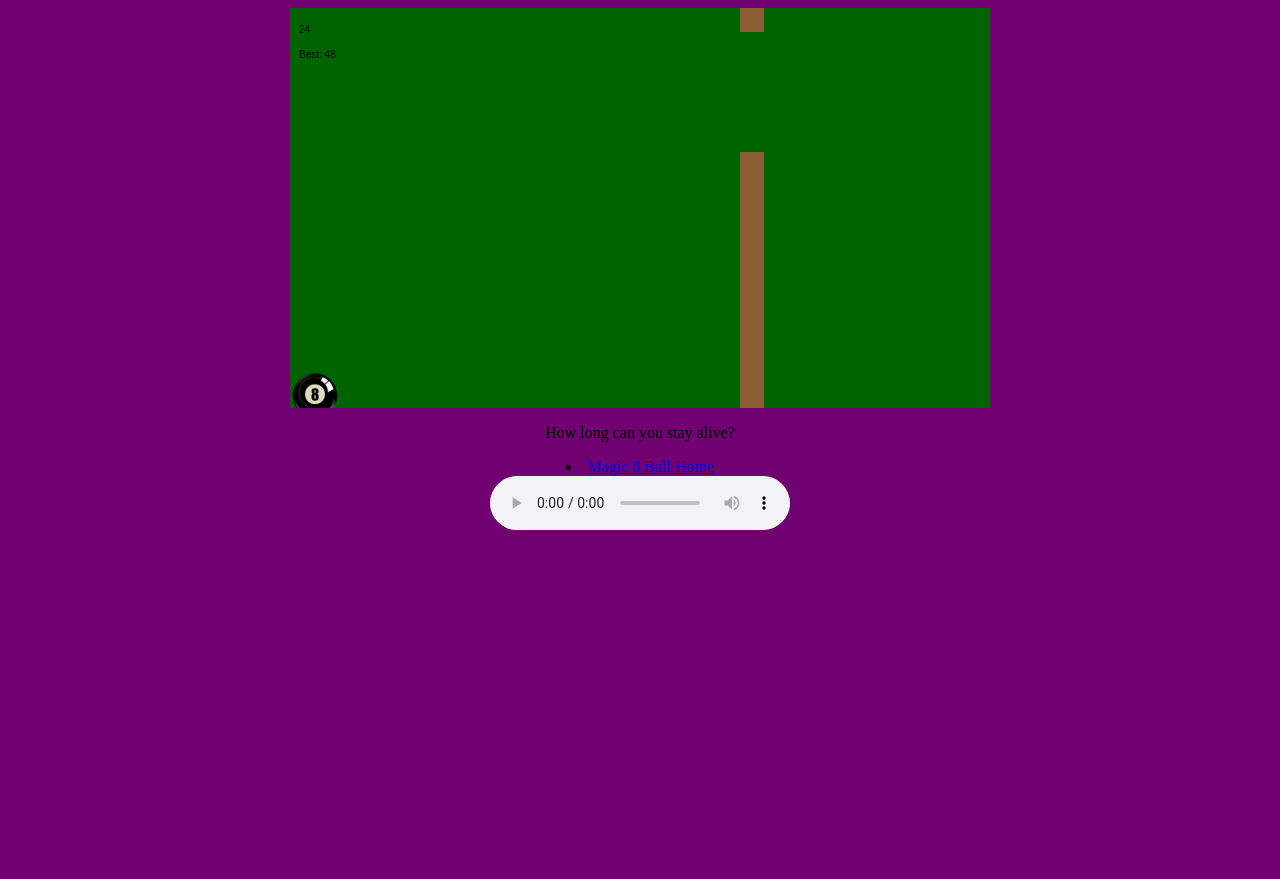
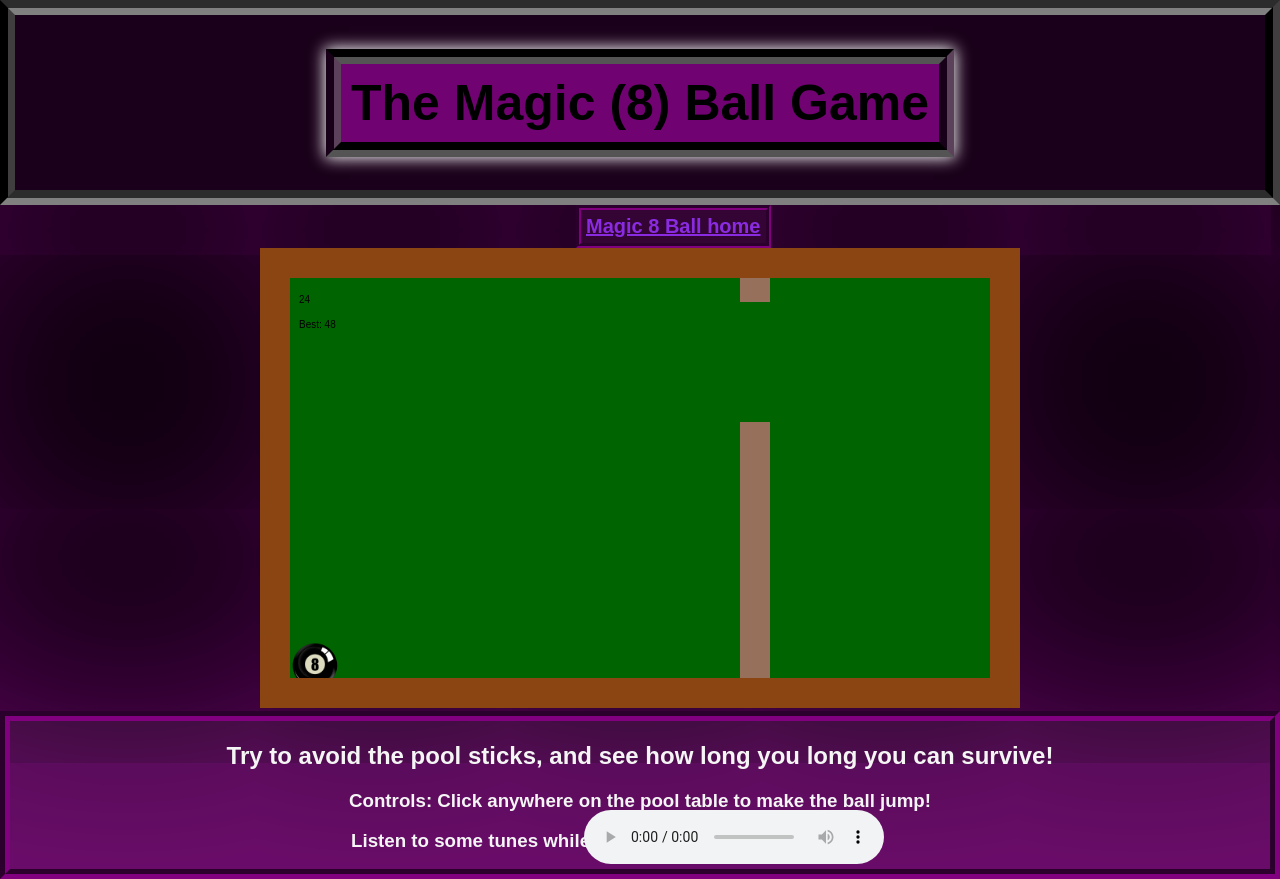
Before and after one commit to MasonMaag/capstone-foundations, a website: page client/game.html in a window 1280 px wide. Before the commit the page ends 816 px from the top, so only its background shows below. Drawn offline with Linux system fonts and the light colour scheme; a web font is replaced by a local one.

Commit message:
more styling commit 3

```diff
--- a/client/game.html
+++ b/client/game.html
@@ -1,44 +1,74 @@
+<!DOCTYPE html>
+<html lang="en">
+<head>
+  <meta charset="UTF-8">
+  <meta http-equiv="X-UA-Compatible" content="IE=edge">
+  <meta name="viewport" content="width=device-width, initial-scale=1.0">
+  <title>The Magic (8) Ball Game</title>
+  <link rel="preconnect" href="https://fonts.googleapis.com">
+    <link rel="preconnect" href="https://fonts.gstatic.com" crossorigin>
+    <link href="https://fonts.googleapis.com/css2?family=IBM+Plex+Mono:ital,wght@1,100;1,300;1,500&family=Kdam+Thmor+Pro&display=swap" rel="stylesheet">
+    <link rel="stylesheet" href="gameStyle.css">
+</head>
+
 <body style="height: 100vh; background: rgb(113, 2, 113); text-align: center;touch-action: manipulation;">
+  <header>
+    <h1>The Magic (8) Ball Game</h1>
+  </header>
+  <div id="homeLink">
+    <nav>
+      <a id="homeTag" href="./index.html">Magic 8 Ball home</a></li>
+    </nav>
+  </div>
     <canvas id="c" width="700" height="400"></canvas>
+
     <script>
       context = c.getContext("2d");
-      const bird = new Image();
-      bird.src = "./img/eightball.png";
-      birdX = birdDY = score = bestScore = 0;
-      interval = topPipeBottomY = 24;
-      birdSize = 50;
-      pipeWidth = 24;
-      birdY = pipeGap =120;
-      canvasSize = pipeX = 700;
-      c.onclick = () => (birdDY = 9) ;
+      const ball = new Image();
+      ball.src = "./img/eightball.png";
+      ballX = ballDY = score = bestScore = 0;
+      interval = topStickBottomY = 24;
+      ballSize = 50;
+      stickWidth = 30;
+      ballY = stickGap =120;
+      canvasSize = stickX = 700;
+      c.onclick = () => (ballDY = 9) ;
       setInterval(() => {
         context.fillStyle = "#006400";
-        context.fillRect(0,0,canvasSize,canvasSize); // Draw sky
-        birdY -= birdDY -= 0.5; // Gravity
-        context.drawImage(bird, birdX, birdY, birdSize * (512/512), birdSize); // Draw bird
-        context.fillStyle = "#8b5e34";
-        pipeX -= 10; // Move pipe
-        pipeX < -pipeWidth && // Pipe off screen?
-          ((pipeX = canvasSize), (topPipeBottomY = pipeGap * Math.random())); // Reset pipe and randomize gap.
-        context.fillRect(pipeX, 0, pipeWidth, topPipeBottomY); // Draw top pipe
-        context.fillRect(pipeX, topPipeBottomY + pipeGap, pipeWidth, canvasSize); // Draw bottom pipe
-        context.fillStyle = "black";
+        context.fillRect(0,0,canvasSize,canvasSize); // Draw table
+        ballY -= ballDY -= 0.5; // Gravity
+        context.drawImage(ball, ballX, ballY, ballSize * (512/512), ballSize); // Draw ball
+        context.fillStyle = "#96705B";
+        stickX -= 10; // Move stick
+        stickX < -stickWidth && // Stick off screen?
+          ((stickX = canvasSize), (topStickBottomY = stickGap * Math.random())); // Reset stick and randomize gap.
+        context.fillRect(stickX, 0, stickWidth, topStickBottomY); // Draw top stick
+        context.fillRect(stickX, topStickBottomY + stickGap, stickWidth, canvasSize); // Draw bottom stick
+        context.fillStyle ="black";
         context.fillText(score++, 9, 25); // Increase and draw score
         bestScore = bestScore < score ? score : bestScore; // New best score?
         context.fillText(`Best: ${bestScore}`, 9, 50); // Draw best score
-        (((birdY < topPipeBottomY || birdY > topPipeBottomY + pipeGap) && pipeX < birdSize * (512/512))// Bird hit pipe?
-         || birdY > canvasSize) && // Bird falls off screen
-        ((birdDY = 0), (birdY = 200), (pipeX = canvasSize), (score = 0)); // Bird died
+        (((ballY < topStickBottomY || ballY > topStickBottomY + stickGap) && stickX < ballSize * (512/512))// Ball hit stick?
+         || ballY > canvasSize) && // Ball falls off screen
+        ((ballDY = 0), (ballY = 200), (stickX = canvasSize), (score = 0)); // Ball died
       }, interval)
     </script>
-<br>
-<p>How long can you stay alive?</p>
 
-<nav>
-    <li class="crumb"><a href="./index.html">Magic 8 Ball Home</a></li>
-</nav>
+<div id="instCon">
+<h2>Try to avoid the pool sticks, and see how long you long you can survive!</h2>
+<h3>Controls: Click anywhere on the pool table to make the ball jump!</h3>
+<div id="audio">
+  <h3 id="tunes">Listen to some tunes while you play!</h3>
+  <audio controls id="controls">
+    <source src="audio/Soul.mp3" type="audio/mpeg">
+  </audio>
+  </div>
 
-<audio controls>
-    <source src="audio/Soul.mp3" type="audio/mpeg">
-</audio>
+
+
+</div>
+
+
+
   </body>
+</html>
--- a/client/gameStyle.css
+++ b/client/gameStyle.css
@@ -1 +1,88 @@
-canvas { background: white }
+canvas {
+    background: white;
+    border-width: 30px;
+    border-color: saddlebrown;
+    border-style: solid;
+}
+
+body{
+    margin:0;
+    padding: 0;
+    font-family: 'IBM Plex Mono', monospace;
+    font-family: 'Kdam Thmor Pro', sans-serif;
+    background-color: rgb(113, 2, 113);
+}
+
+header {
+    display: flex;
+    justify-content: center;
+    background-color: rgba(0, 0, 0, 0.766);
+    border: 15px;
+    border-style: groove;
+    border-color: gray rgba(65, 64, 64, 0.978);
+    box-shadow: 0px 0px 25px 15px black ;
+    box-shadow: 150px 250px 270px 280px rgba(0, 0, 0, 0.896);
+}
+
+h1 {
+    height: fit-content;
+    width: fit-content;
+    background-color: rgb(113, 2, 113);
+    color: black;
+    padding:10px;
+    font-weight: 900;
+    font-size: 50px;
+    border: 15px;
+    border-style:groove;
+    border-color: black rgba(86, 84, 84, 0.783);
+    box-shadow: 0px 0px 15px 1px white ;
+    text-align: center;
+}
+
+#homeTag{
+    color: blueviolet;
+    font-size: 20px;
+    font-weight: 700;
+}
+
+#homeLink{
+    display: flex;
+    border-color: purple;
+    border-style: groove;
+    background-color: rgb(52, 5, 52);
+    border-width:5px;
+    width: fit-content;
+    padding: 5px;
+    margin-left: 45%;
+}
+
+#instCon{
+    background-color: rgba(153, 150, 150, 0.074);
+    padding: 1px;
+    /* margin-right: 100px; */
+    margin-top: -.1%;
+    border-width:10px;
+    border-color: purple;
+    border-style: groove;
+}
+
+#controls{
+    margin-left: 15%;
+    margin-top: -10%;
+}
+
+#tunes{
+    margin-right: 20%;
+    margin-bottom: -.2%;
+}
+
+h2,h3{
+    color: whitesmoke;
+}
+
+#homeTag:hover {
+    border-color: darkmagenta;
+    box-shadow: 0px 0px 30px 1px black;
+    color: darkmagenta;
+    transform: scale(1.1, 1.1);
+}
--- a/client/main.js
+++ b/client/main.js
@@ -42,7 +42,7 @@ fortuneBtn.addEventListener('click',getFortune)
     <h4>Expected:</h4>
     <li>${newQuest.mainExpect[0]}</li>
     <h4>Ask the 8 ball:</h4>
-    <button onclick="getAnswer()">Ask!</button>
+    <button onclick="getAnswer()" id="askBtn">Ask!</button>
     </div>`;
 
     questContainer.appendChild(questSheet)
--- a/client/mainStyle.css
+++ b/client/mainStyle.css
@@ -33,7 +33,7 @@ h1 {
 }
 
 #gameTag{
-    color: blue;
+    color: blueviolet;
     font-size: 20px;
     font-weight: 700;
 }
@@ -148,8 +148,6 @@ h1 {
 #all {
     display: flex;
     margin-left: 42.5%;
-    /* border-radius: 50%; */
-    /* margin-top: -4%; */
     padding:5px;
     font-weight: 800;
     font-size: large;
@@ -163,7 +161,6 @@ h1 {
 
 section {
     display:inline-block;
-    /* flex-wrap: wrap; */
     justify-content: center;
     color: white;
     margin-left: 29%;
@@ -171,9 +168,20 @@ section {
     width: 40%;
     background-color: rgba(0, 0, 0, 0.713);
     text-align: center;
-    /* padding-left: 4%; */
     margin-top: -20px;
     padding: 1%
+}
+
+#askBtn{
+    padding: 3px;
+    font-weight: 800;
+    font-size: large;
+    border-color: black;
+    background-color: rgba(255, 255, 255, 0.83);
+    border-width: 5px;
+    border-style: double;
+    cursor: pointer;
+    box-shadow: 0px 0px 20px 1px black;
 }
 
 #new-quest{
@@ -195,7 +203,6 @@ h3 {
 #delete-sec {
     display: flex;
     margin-left: 25%;
-    /* margin-bottom: -4%; */
     color: white;
 }
 
@@ -211,14 +218,6 @@ h3 {
     cursor: pointer;
 }
 
-/* #create-quest {
-    color: white;
-    font-size: large;
-    font-weight: 400;
-    margin-left: 42.5%;
-    margin-top: 10px;
-} */
-
 #eightHead{
     color:white;
     height: fit-content;
@@ -230,7 +229,6 @@ h3 {
 
 #createCon{
     display: flex;
-    /* justify-content: space-between; */
     color: white;
     font-size: large;
     font-weight: 400;
@@ -238,18 +236,9 @@ h3 {
     margin-top: 10px;
 }
 
-/* #questHead{
-    margin-right:5%;
-}
-
-#new-quest{
-    margin-left: -5%;
-} */
-
 input {
     height: 20px;
     width:200px;
-    /* display: flex; */
     margin-top: 1.6%;
     border-style: double;
     border-color: black;
@@ -272,6 +261,12 @@ input {
     cursor: pointer;
 }
 
+#audio{
+    margin-left: 1.5%;
+    margin-top: .5%;
+}
+
+/* hover effects */
 #ballPic:hover {
     /* box-shadow: 0px 0px 100px 1px darkmagenta; */
     transition: transform .9s, box-shadow 0s;
@@ -279,7 +274,6 @@ input {
     cursor: pointer;
   }
 
-/* hover effects */
 #complimentButton:hover {
     border-color: darkmagenta;
     box-shadow: 0px 0px 30px 1px black;
@@ -314,3 +308,17 @@ input {
     color: darkmagenta;
     transform: scale(1.1, 1.1);
 }
+
+#askBtn:hover{
+    border-color: darkmagenta;
+    box-shadow: 0px 0px 30px 1px black;
+    color: darkmagenta;
+    transform: scale(1.1, 1.1);
+}
+
+#gameTag:hover {
+    border-color: darkmagenta;
+    box-shadow: 0px 0px 30px 1px black;
+    color: darkmagenta;
+    transform: scale(1.1, 1.1);
+}
--- a/server/controller.js
+++ b/server/controller.js
@@ -1,5 +1,5 @@
 const getCompliment =(req, res) => {
-    const compliments = ["Gee, you're a smart cookie!", "Cool shirt!", "You are making a difference.", "You deserve a hug right now", "You're a great example to others.", "Actions speak louder than words, and yours tell an incredible story.", "You're a great listener.", "Everything would be better if more people were like you!"];
+    const compliments = ["You're amazing!", "Your mind is a beautiful thing!", "You are making a difference!", "You deserve a hug right now!", "You're a great example to others!", "Actions speak louder than words, and yours tell an incredible story!", "You're a great listener!", "Everything would be better if more people were like you!", "You inspire me!","You light up the room!","You have the best laugh!","You inspire me!","I love how passionate you are!","You make the world a better place by being in it!","You're an incredible friend!","You are so smart!","You are truly making a difference!"];
     let randomIndex = Math.floor(Math.random() * compliments.length);
     let randomCompliment = compliments[randomIndex];
     res.status(200).send(randomCompliment);
@@ -8,14 +8,14 @@ const getCompliment =(req, res) => {
 
 
 const getFortune = (req, res) => {
-    const fortunes = ["A beautiful, smart, and loving person will be coming into your life.","A dubious friend may be an enemy in camouflage.", "A faithful friend is a strong defense.", "A feather in the hand is better than a bird in the air.", "A fresh start will put you on your way.", "A friend asks only for your time not your money.", "A friend is a present you give yourself."];
+    const fortunes = ["A beautiful, smart, and loving person will be coming into your life.","A dubious friend may be an enemy in camouflage.", "A faithful friend is a strong defense.", "A fresh start will put you on your way.", "A friend asks only for your time not your money.", "A friend is a present you give yourself.","Know where you're going.","Take action!","Be consistent.","Successes are built on failures.","Success can be exponential.","Good friends are better than lots of friends.","Believe in yourself!","Don't be afraid to experiment.","Do the truly inportant things first."];
      let randomIndex = Math.floor(Math.random() * fortunes.length);
      let randomfortunes = fortunes[randomIndex];
         res.status(200).send(randomfortunes);
     }
 
 const getAnswer = (req,res) => {
-        const answers = ['Outlook Not so good.', 'Signs point to yes.', 'Better not til you know.', 'Maybe.', 'No.', 'Reply hazy. Try again.', 'Very doubtful.', 'You should see a doctor.', 'Ask your mom.', 'Sorry, I was playing Billards. What was the question?', 'Probably.'];
+        const answers = ['It is certain.', 'It is decidedly so.', 'Without a doubt.', 'Yes, definetely.', 'You may rely on it.', 'As I see it, yes.', 'Most likely.', 'Outlook good.','Yay!','Signs point to yes.','Reply hazy try again.','Ask again later.','Better not until you know.','Connot predict now.','Concentrate and ask again.','Nay!',"Don't cont on it.",'My reply is no.','My sources say no.','Outlook not so good.','Very doubtful.','Sorry, I was playing Billards. What was the question?', 'Probably.','Maybe.'];
 
         let randomIndex = Math.floor(Math.random() * answers.length);
         let randomAnswer = answers[randomIndex];
```
Also changed, not shown: client/game.js (deleted, +0 -167 lines), client/index.html (+3 -1 lines).
